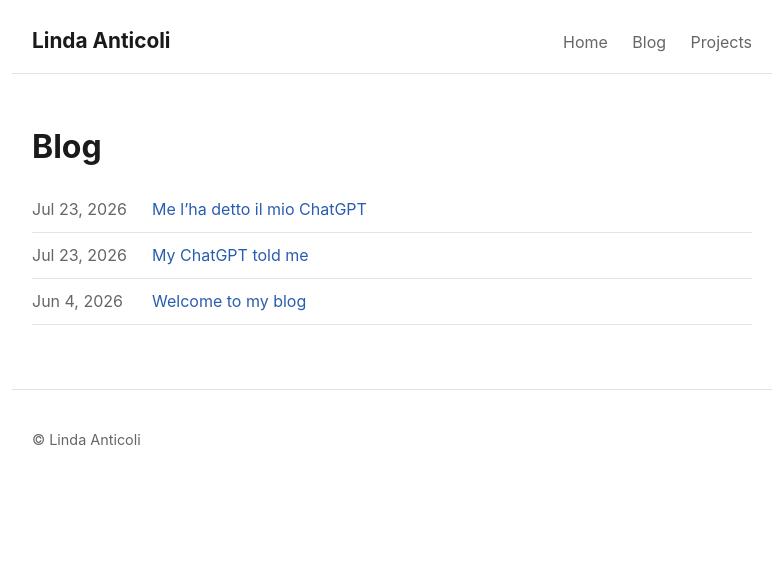
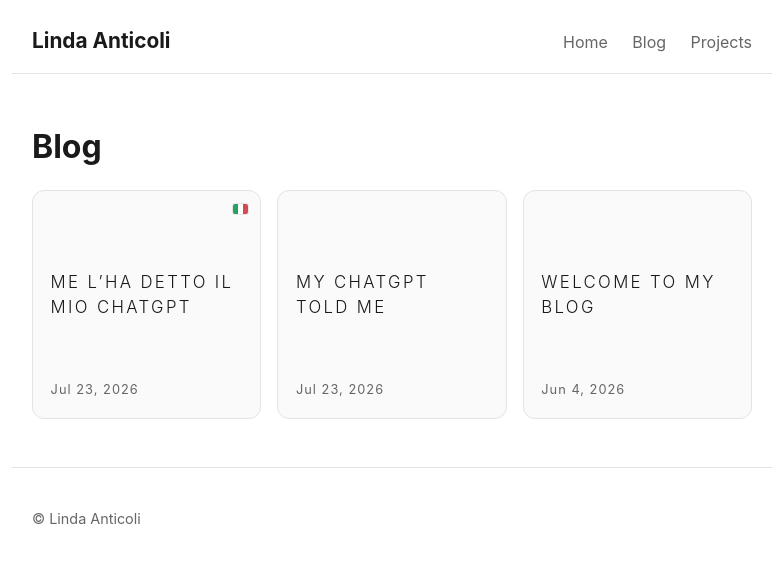
Before and after one commit to linda-anticoli/linda-anticoli.github.io, a Jekyll site: the page built from blog.html, in a window 1280 px wide. Shown: the top 563 px of the page, without its empty margins (248-1031 px from the left). Built offline with Jekyll 4.4.1, drawn with Linux system fonts in a browser that asks for light colours.

Commit message:
First_Post_final

```diff
--- a/assets/style.css
+++ b/assets/style.css
@@ -59,6 +59,60 @@ h1 { line-height: 1.2; }
 .post-meta { color: var(--muted); margin-top: -0.5rem; }
 .back-link { margin-top: 2.5rem; }
 
+/* ---- Blog grid of clickable squares ---- */
+.post-grid {
+  display: grid;
+  grid-template-columns: repeat(auto-fill, minmax(180px, 1fr));
+  gap: 1rem;
+  margin-top: 1.5rem;
+}
+.post-card {
+  position: relative;
+  aspect-ratio: 1 / 1;
+  display: flex;
+  flex-direction: column;
+  justify-content: space-between;
+  padding: 1.1rem;
+  border: 1px solid var(--line);
+  border-radius: 12px;
+  background: #fafafa;
+  color: var(--ink);
+  transition: transform 0.12s ease, box-shadow 0.12s ease, border-color 0.12s ease;
+}
+.post-card:hover {
+  text-decoration: none;
+  transform: translateY(-3px);
+  box-shadow: 0 8px 20px rgba(0,0,0,0.08);
+  border-color: var(--accent);
+}
+.post-card-title {
+  margin-top: auto;
+  margin-bottom: auto;
+  font-weight: 300;
+  font-size: 1.05rem;
+  line-height: 1.45;
+  text-transform: uppercase;
+  letter-spacing: 0.14em;
+  overflow-wrap: break-word;
+}
+.post-card-date {
+  color: var(--muted);
+  font-size: 0.8rem;
+  letter-spacing: 0.08em;
+}
+.flag-it {
+  position: absolute;
+  top: 0.8rem;
+  right: 0.8rem;
+  width: 15px;
+  height: 10px;
+  border-radius: 2px;
+  background: linear-gradient(to right,
+    #009246 0 33.33%, #ffffff 33.33% 66.66%, #ce2b37 66.66% 100%);
+  box-shadow: 0 0 0 1px var(--line);
+  opacity: 0.85;
+}
+
 /* ---- Project grid of clickable squares ---- */
 .project-grid {
   display: grid;
--- a/blog.html
+++ b/blog.html
@@ -8,12 +8,13 @@ permalink: /blog/
 {% if site.posts.size == 0 %}
 <p>No posts yet — check back soon.</p>
 {% else %}
-<ul class="post-list">
+<div class="post-grid">
   {% for post in site.posts %}
-  <li>
-    <span class="post-date">{{ post.date | date: "%b %-d, %Y" }}</span>
-    <a href="{{ post.url | relative_url }}">{{ post.title }}</a>
-  </li>
+  <a class="post-card" href="{{ post.url | relative_url }}">
+    {% if post.lang == "it" %}<span class="flag-it" title="In italiano" aria-label="In italiano"></span>{% endif %}
+    <span class="post-card-title">{{ post.title }}</span>
+    <span class="post-card-date">{{ post.date | date: "%b %-d, %Y" }}</span>
+  </a>
   {% endfor %}
-</ul>
+</div>
 {% endif %}
```
Also changed, not shown: _posts/2026-07-23-My_ChatGPT_Told_Me.md (+2 -2 lines), _posts/2026-07-23-My_ChatGPT_Told_Me_ITA.md (+14 -13 lines).
